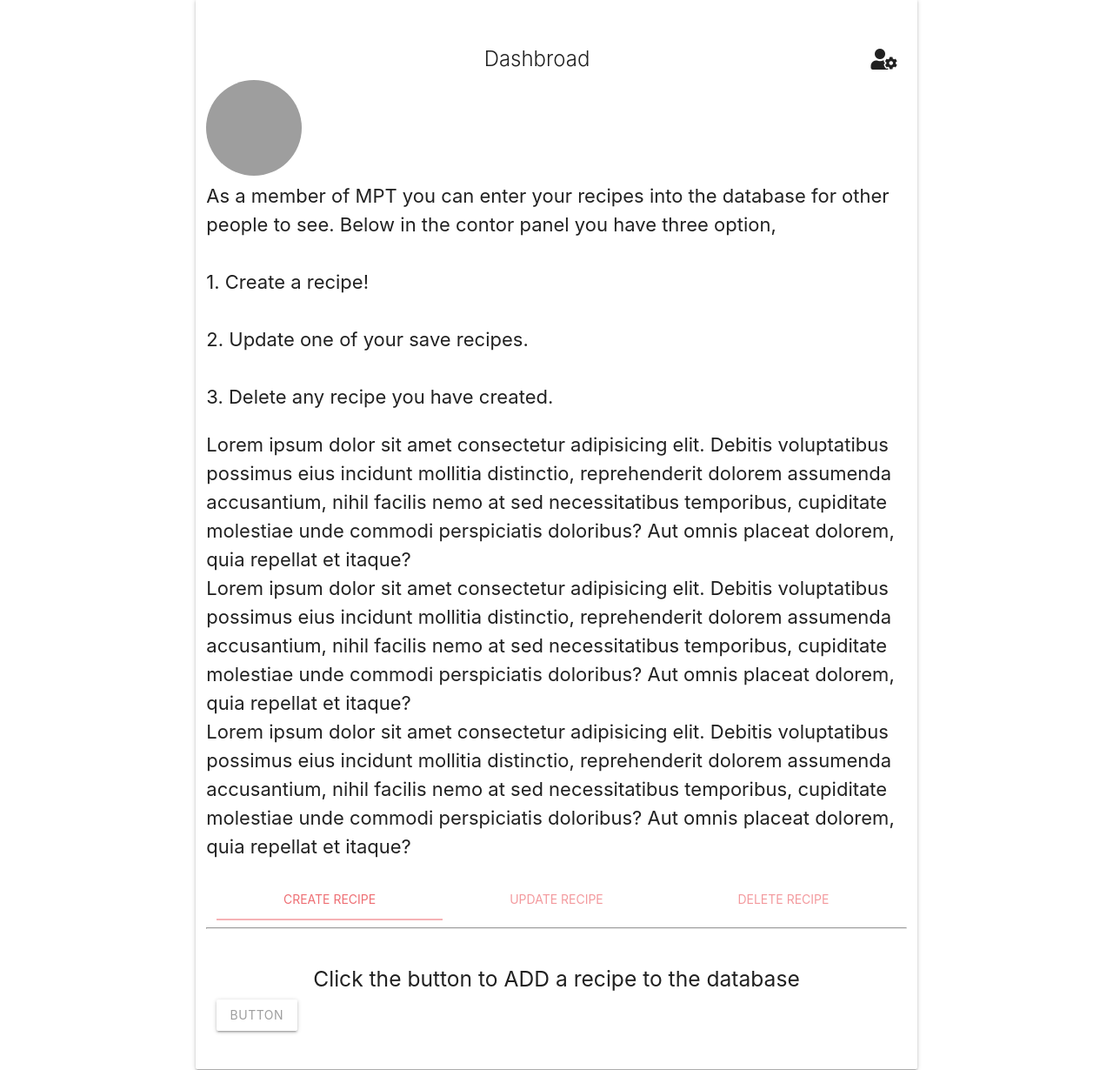
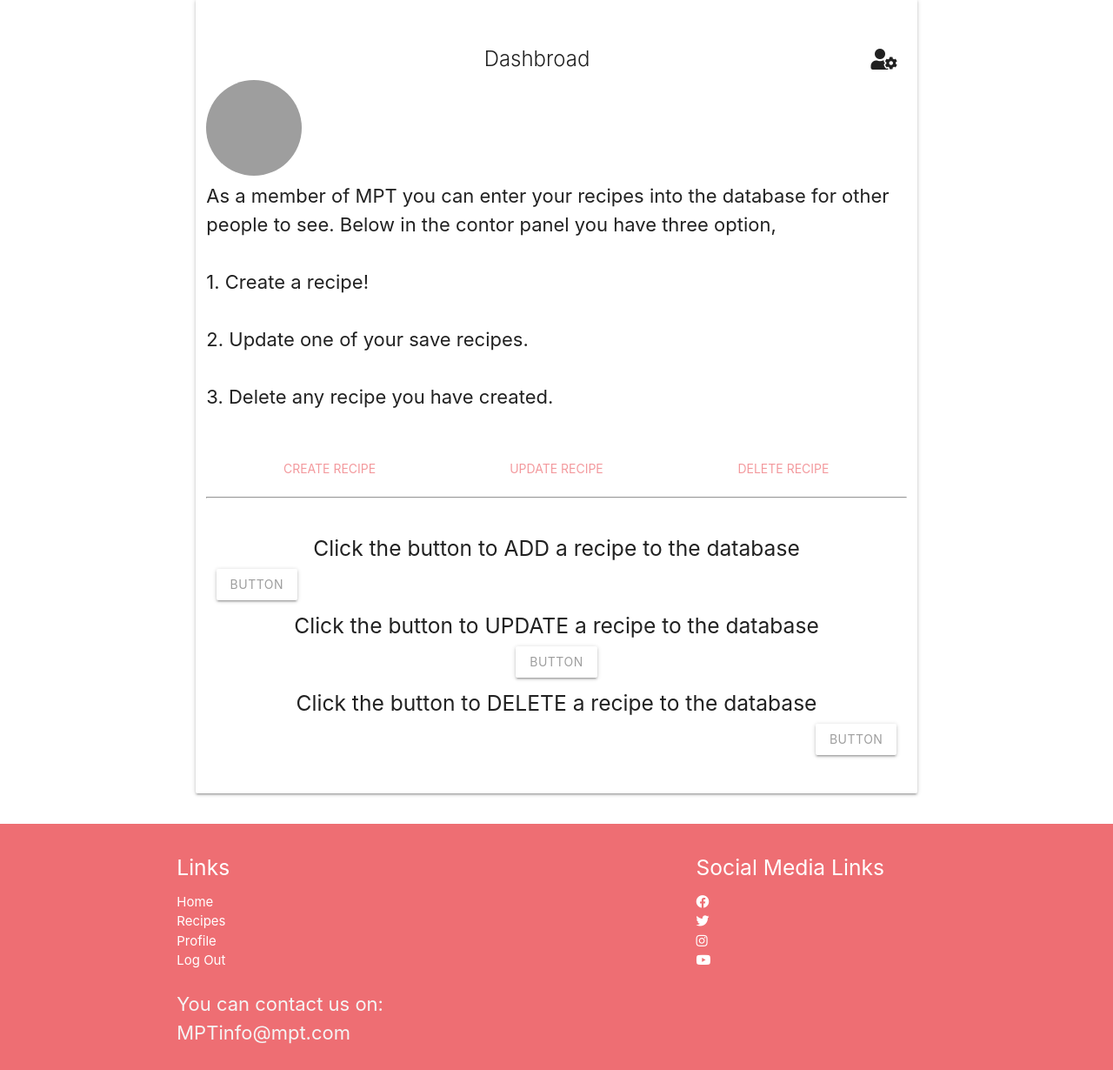
Before and after one commit to Craigharrison79/MS3-Recipes, a Flask app: page /profile/1 in a window 1280 px wide. Shown: the part 188-1418 px from the top of the page at 87% size. Run offline with Flask 2, Linux system fonts and the light colour scheme; the visitor is signed in with stand-in values (Sample User, id 1); a database or web service that is not in the repository returns one stand-in record (values such as "Sample title"); some libraries are stand-ins or nearby versions; grey boxes are pictures that could not be loaded.

Commit message:
Adding dynamically adding and remove table row for creating recipes

```diff
--- a/static/js/script.js
+++ b/static/js/script.js
@@ -16,6 +16,8 @@ $(document).ready(function(){
     $('.carousel').carousel({
         indicators: true});
     $('.modal').modal();
+
+    });
 
 
      /* Code used from Task Manager course material */
@@ -87,3 +89,31 @@ function loginPassword() {
         pEnter.type = "password";
     }
 }
+
+const form = document.querySelector("form");
+const table = document.getElementById("IngredientsTable");
+
+function addRow(e) {
+    e.preventDefault();
+    var tbody = document.getElementById("addIngredientsRow");
+
+    const inputIngredient = document.getElementById("ingredients").value;
+    tbody.innerHTML += `
+        <tr>
+            <td>${inputIngredient}</td>
+            <td><button class="deleteBtn">Delete</button></td>
+        </tr>
+        `;
+}
+
+function deleteRow(e) {
+    if (!e.target.classList.contains("deleteBtn")) {
+        return;
+    }
+
+    const btn = e.target;
+    btn.closest("tr").remove()
+}
+
+form.addEventListener("submit", addRow);
+table.addEventListener("click", deleteRow);
--- a/templates/profile.html
+++ b/templates/profile.html
@@ -26,27 +26,8 @@
                         <br>
                         3. Delete any recipe you have created.
                     </p>
-<br>
-                    <p>Lorem ipsum dolor sit amet consectetur adipisicing elit. Debitis voluptatibus possimus eius
-                        incidunt mollitia distinctio,
-                        reprehenderit dolorem assumenda accusantium, nihil facilis nemo at sed necessitatibus
-                        temporibus, cupiditate molestiae
-                        unde commodi perspiciatis doloribus? Aut omnis placeat dolorem, quia repellat et itaque?</p>
+                    <br>
 
-                    <p>Lorem ipsum dolor sit amet consectetur adipisicing elit. Debitis voluptatibus possimus eius
-                        incidunt mollitia distinctio,
-                        reprehenderit dolorem assumenda accusantium, nihil facilis nemo at sed necessitatibus
-                        temporibus, cupiditate molestiae
-                        unde commodi perspiciatis doloribus? Aut omnis placeat dolorem, quia repellat et itaque?</p>
-
-                    <p>Lorem ipsum dolor sit amet consectetur adipisicing elit. Debitis voluptatibus
-                        possimus eius
-                        incidunt mollitia distinctio,
-                        reprehenderit dolorem assumenda accusantium, nihil facilis nemo at sed
-                        necessitatibus
-                        temporibus, cupiditate molestiae
-                        unde commodi perspiciatis doloribus? Aut omnis placeat dolorem, quia repellat et
-                        itaque?</p>
                 </div>
                 <!-- Tabs for adding, updating and delete recipe-->
                 <div class="row">
--- a/templates/show_recipe.html
+++ b/templates/show_recipe.html
@@ -32,7 +32,7 @@
             <div class="card-content grey lighten-4">
                 <div id="test4">
                     {{- recipe.ingredients -}}
-                </div>
+                    </div>
                 <div id="test5">
                     <div class="row">
                         {{- recipe.method -}}
```
Also changed, not shown: templates/add_recipe.html (+23 -3 lines).
